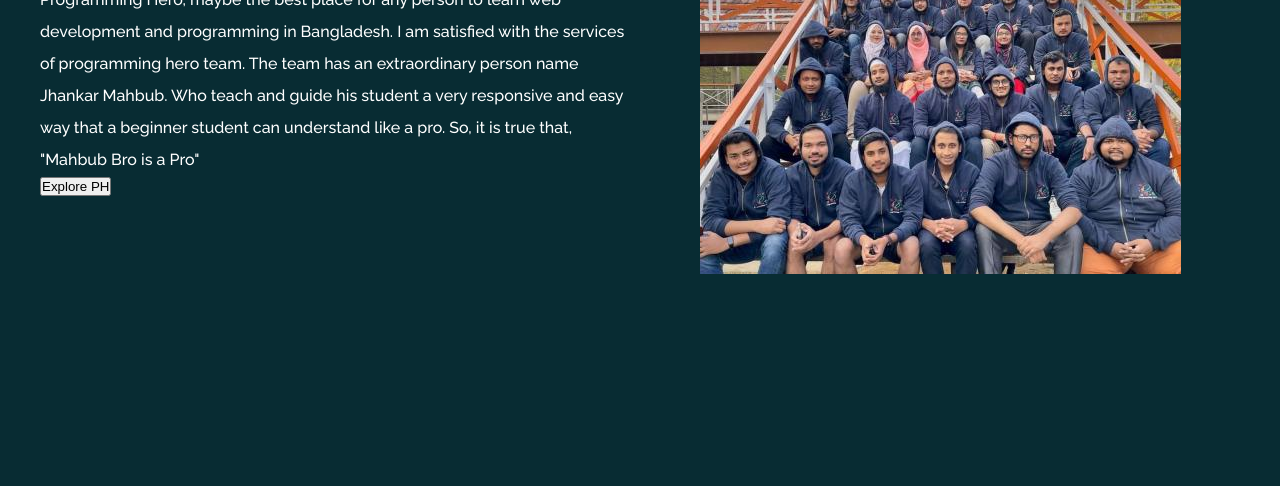
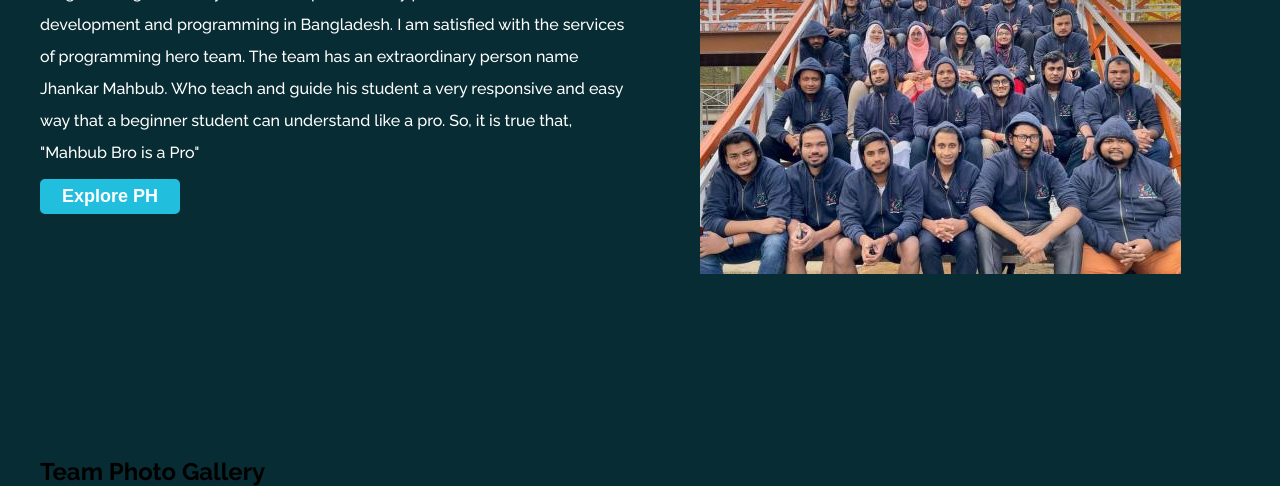
Before and after one commit to mobashirul-alam/P-H-team-page, a plain HTML site: page index.html in a window 1280 px wide. Shown: the part 343-829 px from the top of the page. Before the commit the page ends 800 px from the top, so only its background shows below. Drawn offline with Linux system fonts and the light colour scheme.

Commit message:
banner-complete

```diff
--- a/css/style.css
+++ b/css/style.css
@@ -43,6 +43,21 @@ body{
 }
 .banner-text{
     line-height: 2;
+    padding: 10px 0;
+}
+.button-explore{
+    font-size: 18px;
+    font-weight: 600;
+    padding: 5px 20px;
+    background-color: #22bedd;
+    color: white;
+    border: 2px solid #22bedd;
+    border-radius: 5px;
+}
+.button-explore:hover{
+    background-color: transparent;
+    color: #22bedd;
+    transition: .25s linear;
 }
 @keyframes typing{
     0%{
--- a/index.html
+++ b/index.html
@@ -24,13 +24,16 @@
                         a
                         beginner student can understand like a pro. So, it is true that, "Mahbub Bro is a Pro"
                     </p>
-                    <button class="explore-ph">Explore PH</button>
+                    <button class="button-explore">Explore PH</button>
                 </div>
             </div>
             <div class="banner-right">
                 <img src="./img/team.jpg" alt="">
             </div>
         </section>
+        <section class="team-photo">
+            <h1 class="section-heading">Team Photo Gallery</h1>
+        </section>
     </main>
 </body>
 
```
